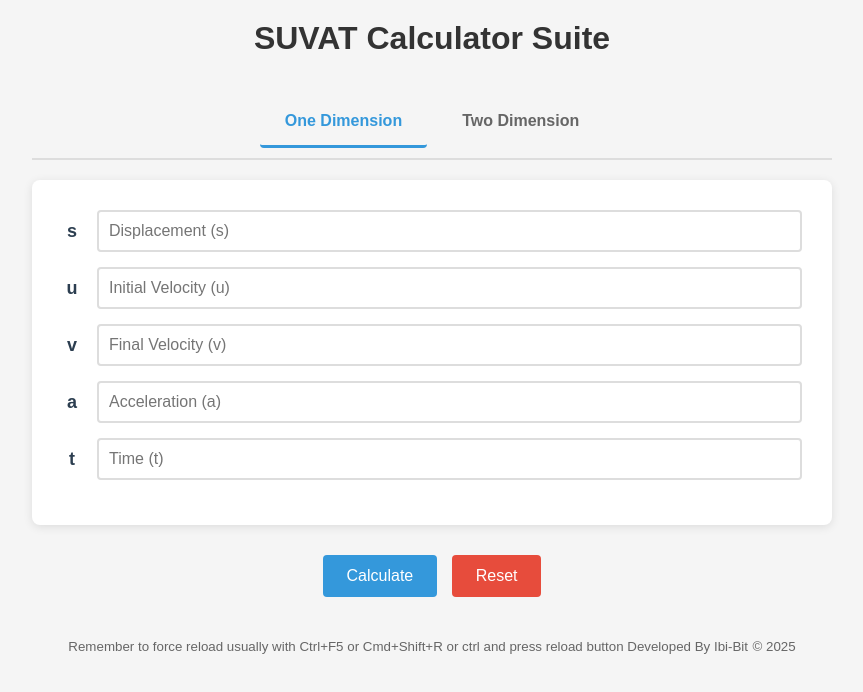
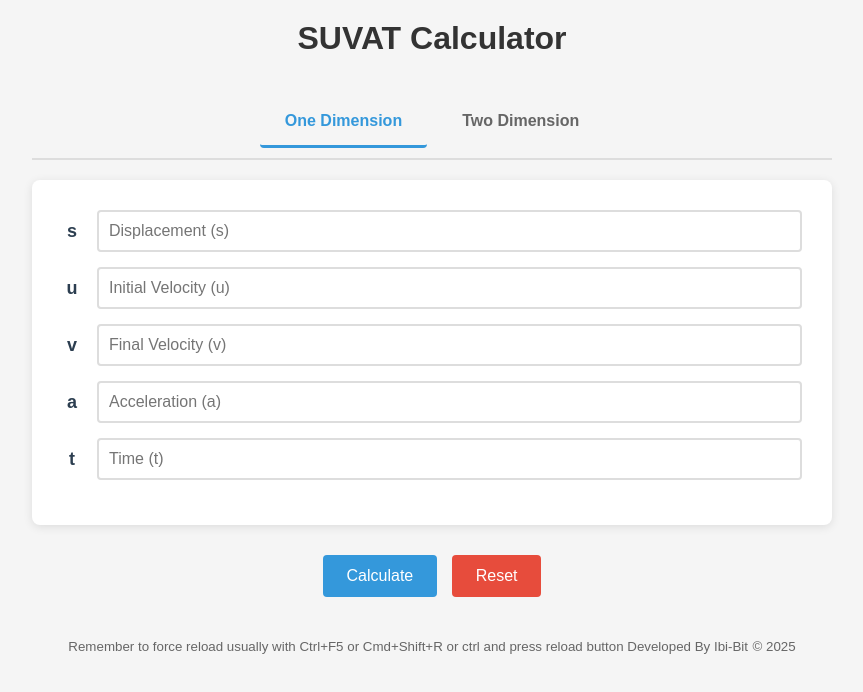
Before and after one commit to Ibi-bit/suvat, a plain HTML site: page index.html in a window 1280 px wide. Shown: the whole page, without its empty margins (208-1071 px from the left). Drawn offline with Linux system fonts and the light colour scheme.

Commit message:
changed a header

```diff
--- a/index.html
+++ b/index.html
@@ -10,7 +10,7 @@
 </head>
 <body>
     <header>
-        <h1>SUVAT Calculator Suite</h1>
+        <h1>SUVAT Calculator</h1>
     </header>
 
     <!-- Tab Navigation -->
```
